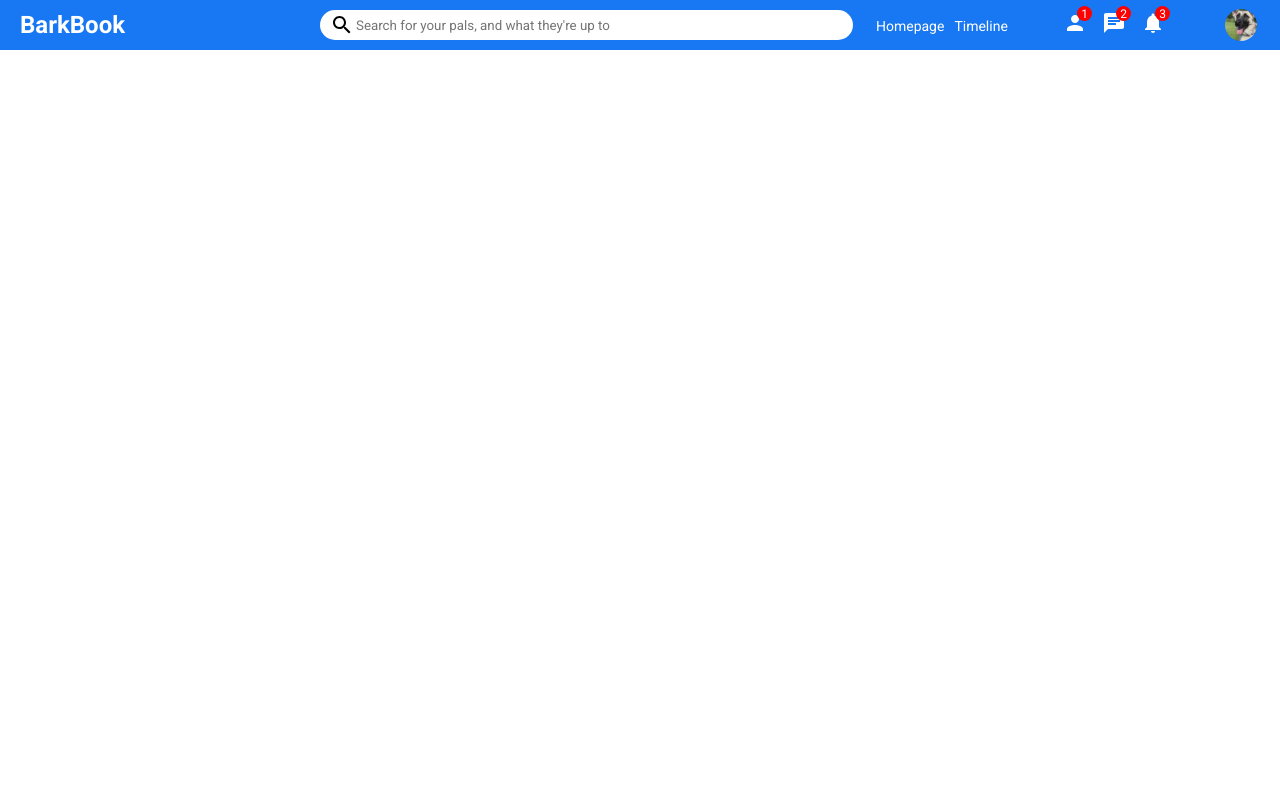
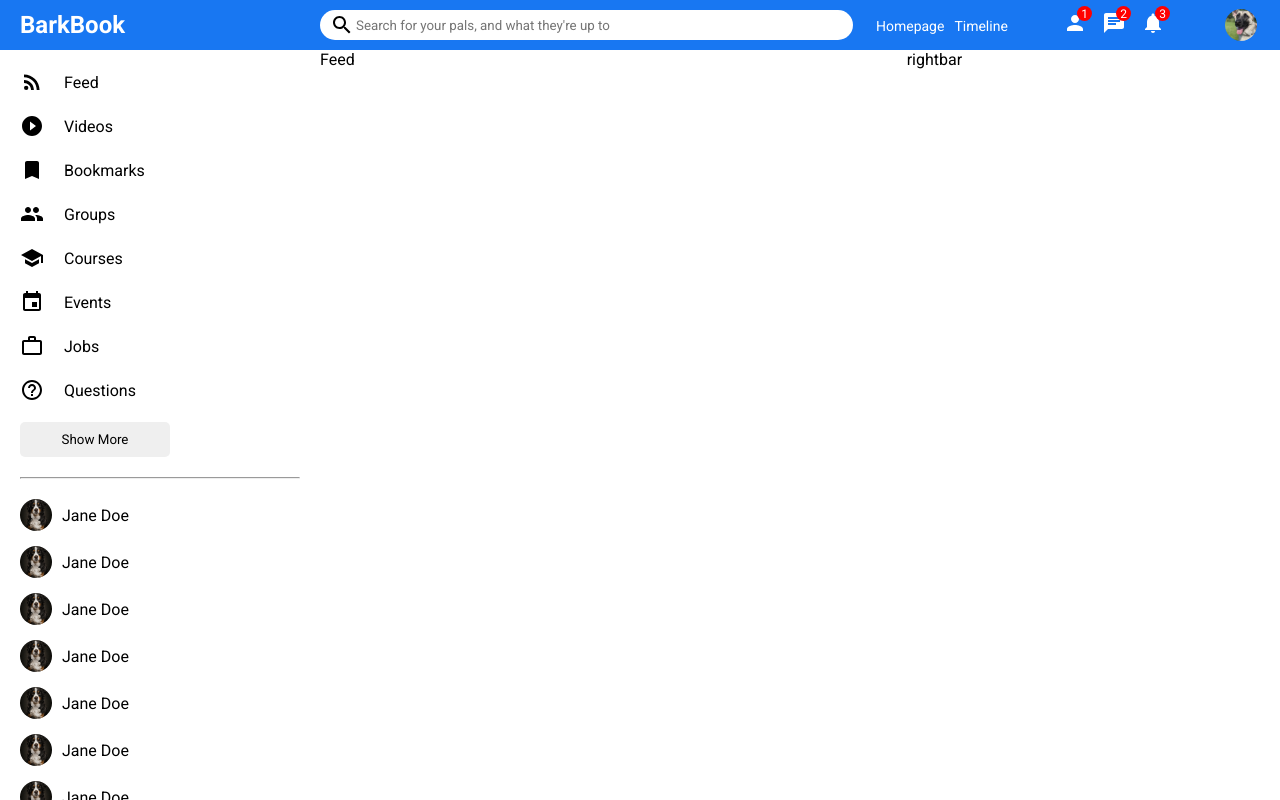
Before and after one commit to hamrajk/barbook-frontend, a React (Create React App) app: page / in a window 1280 px wide. Built offline with nearby package versions, Linux system fonts and the light colour scheme.

Commit message:
Built out and styled the sidebar

```diff
--- /dev/null
+++ b/src/components/feed/Feed.jsx
@@ -0,0 +1,5 @@
+import "./feed.css";
+
+export default function Feed() {
+  return <div className="feed">Feed</div>;
+}
--- /dev/null
+++ b/src/components/feed/feed.css
@@ -0,0 +1,3 @@
+.feed {
+  flex: 5.5;
+}
--- /dev/null
+++ b/src/components/rightbar/Rightbar.jsx
@@ -0,0 +1,5 @@
+import "./rightbar.css";
+
+export default function Rightbar() {
+  return <div className="rightBar">rightbar</div>;
+}
--- /dev/null
+++ b/src/components/rightbar/rightbar.css
@@ -0,0 +1,3 @@
+.rightBar {
+  flex: 3.5;
+}
--- /dev/null
+++ b/src/components/sidebar/Sidebar.jsx
@@ -0,0 +1,170 @@
+import "./sidebar.css";
+import {
+  RssFeed,
+  School,
+  Event,
+  WorkOutline,
+  HelpOutline,
+  Bookmark,
+  Group,
+  PlayCircleFilledOutlined,
+} from "@material-ui/icons";
+
+export default function Sidebar() {
+  return (
+    <div className="sideBar">
+      <div className="sidebarWrapper">
+        <ul className="sidebarList">
+          <li className="sidebarListItem">
+            <RssFeed className="sidebarIcon" />
+            <span className="sidebarListItemText">Feed</span>
+          </li>
+          <li className="sidebarListItem">
+            <PlayCircleFilledOutlined className="sidebarIcon" />
+            <span className="sidebarListItemText">Videos</span>
+          </li>
+          <li className="sidebarListItem">
+            <Bookmark className="sidebarIcon" />
+            <span className="sidebarListItemText">Bookmarks</span>
+          </li>
+          <li className="sidebarListItem">
+            <Group className="sidebarIcon" />
+            <span className="sidebarListItemText">Groups</span>
+          </li>
+          <li className="sidebarListItem">
+            <School className="sidebarIcon" />
+            <span className="sidebarListItemText">Courses</span>
+          </li>
+          <li className="sidebarListItem">
+            <Event className="sidebarIcon" />
+            <span className="sidebarListItemText">Events</span>
+          </li>
+          <li className="sidebarListItem">
+            <WorkOutline className="sidebarIcon" />
+            <span className="sidebarListItemText">Jobs</span>
+          </li>
+          <li className="sidebarListItem">
+            <HelpOutline className="sidebarIcon" />
+            <span className="sidebarListItemText">Questions</span>
+          </li>
+        </ul>
+        <button className="sidebarButton">Show More</button>
+        <hr className="sidebarHr" />
+        <ul className="sidebarFriendList">
+          <li className="sidebarFriend">
+            <img
+              src="/assets/People/2.jpeg"
+              alt=""
+              className="sidebarFriendImg"
+            />
+            <span className="sidebarFriendName">Jane Doe</span>
+          </li>
+          <li className="sidebarFriend">
+            <img
+              src="/assets/People/2.jpeg"
+              alt=""
+              className="sidebarFriendImg"
+            />
+            <span className="sidebarFriendName">Jane Doe</span>
+          </li>
+          <li className="sidebarFriend">
+            <img
+              src="/assets/People/2.jpeg"
+              alt=""
+              className="sidebarFriendImg"
+            />
+            <span className="sidebarFriendName">Jane Doe</span>
+          </li>
+          <li className="sidebarFriend">
+            <img
+              src="/assets/People/2.jpeg"
+              alt=""
+              className="sidebarFriendImg"
+            />
+            <span className="sidebarFriendName">Jane Doe</span>
+          </li>
+          <li className="sidebarFriend">
+            <img
+              src="/assets/People/2.jpeg"
+              alt=""
+              className="sidebarFriendImg"
+            />
+            <span className="sidebarFriendName">Jane Doe</span>
+          </li>
+          <li className="sidebarFriend">
+            <img
+              src="/assets/People/2.jpeg"
+              alt=""
+              className="sidebarFriendImg"
+            />
+            <span className="sidebarFriendName">Jane Doe</span>
+          </li>
+          <li className="sidebarFriend">
+            <img
+              src="/assets/People/2.jpeg"
+              alt=""
+              className="sidebarFriendImg"
+            />
+            <span className="sidebarFriendName">Jane Doe</span>
+          </li>
+          <li className="sidebarFriend">
+            <img
+              src="/assets/People/2.jpeg"
+              alt=""
+              className="sidebarFriendImg"
+            />
+            <span className="sidebarFriendName">Jane Doe</span>
+          </li>
+          <li className="sidebarFriend">
+            <img
+              src="/assets/People/2.jpeg"
+              alt=""
+              className="sidebarFriendImg"
+            />
+            <span className="sidebarFriendName">Jane Doe</span>
+          </li>
+          <li className="sidebarFriend">
+            <img
+              src="/assets/People/2.jpeg"
+              alt=""
+              className="sidebarFriendImg"
+            />
+            <span className="sidebarFriendName">Jane Doe</span>
+          </li>
+          <li className="sidebarFriend">
+            <img
+              src="/assets/People/2.jpeg"
+              alt=""
+              className="sidebarFriendImg"
+            />
+            <span className="sidebarFriendName">Jane Doe</span>
+          </li>
+          <li className="sidebarFriend">
+            <img
+              src="/assets/People/2.jpeg"
+              alt=""
+              className="sidebarFriendImg"
+            />
+            <span className="sidebarFriendName">Jane Doe</span>
+          </li>
+          <li className="sidebarFriend">
+            <img
+              src="/assets/People/2.jpeg"
+              alt=""
+              className="sidebarFriendImg"
+            />
+            <span className="sidebarFriendName">Jane Doe</span>
+          </li>
+          <li className="sidebarFriend">
+            <img
+              src="/assets/People/2.jpeg"
+              alt=""
+              className="sidebarFriendImg"
+            />
+            <span className="sidebarFriendName">Jane Doe</span>
+          </li>
+        </ul>
+      </div>
+    </div>
+  );
+}
--- /dev/null
+++ b/src/components/sidebar/sidebar.css
@@ -0,0 +1,69 @@
+.sideBar {
+  flex: 3;
+  height: calc(100vh - 50px);
+  overflow-y: scroll;
+}
+
+::-webkit-scrollbar {
+  width: 5px;
+}
+
+::-webkit-scrollbar-track {
+  background-color: #f1f1f1;
+}
+
+::-webkit-scrollbar-thumb {
+  background-color: rgb(193, 193, 193);
+}
+
+.sidebarWrapper {
+  padding: 20px;
+}
+
+.sidebarList {
+  padding: 0;
+  margin: 0;
+  list-style: none;
+}
+
+.sidebarListItem {
+  display: flex;
+  margin-bottom: 20px;
+  align-items: center;
+}
+
+.sidebarIcon {
+  margin-right: 20px;
+}
+
+.sidebarButton {
+  width: 150px;
+  border: none;
+  padding: 10px;
+  border-radius: 5px;
+  font-weight: 500;
+}
+
+.sidebarHr {
+  margin: 20px 0;
+}
+
+.sidebarFriendList {
+  padding: 0;
+  margin: 0;
+  list-style: none;
+}
+
+.sidebarFriend {
+  display: flex;
+  align-items: center;
+  margin-bottom: 15px;
+}
+
+.sidebarFriendImg {
+  width: 32px;
+  height: 32px;
+  border-radius: 50%;
+  object-fit: cover;
+  margin-right: 10px;
+}
--- a/src/pages/home/Home.js
+++ /dev/null
@@ -1,5 +0,0 @@
-import Topbar from "../../components/topbar/Topbar";
-
-export default function Home() {
-  return <Topbar />;
-}
--- /dev/null
+++ b/src/pages/home/Home.jsx
@@ -0,0 +1,17 @@
+import Topbar from "../../components/topbar/Topbar";
+import Sidebar from "../../components/sidebar/Sidebar";
+import Feed from "../../components/feed/Feed";
+import Rightbar from "../../components/rightbar/Rightbar";
+import "./home.css";
+export default function Home() {
+  return (
+    <>
+      <Topbar />
+      <div className="homeContainer">
+        <Sidebar />
+        <Feed />
+        <Rightbar />
+      </div>
+    </>
+  );
+}
--- a/src/pages/home/home.css
+++ b/src/pages/home/home.css
@@ -0,0 +1,4 @@
+.homeContainer {
+  display: flex;
+  width: 100%;
+}
```
